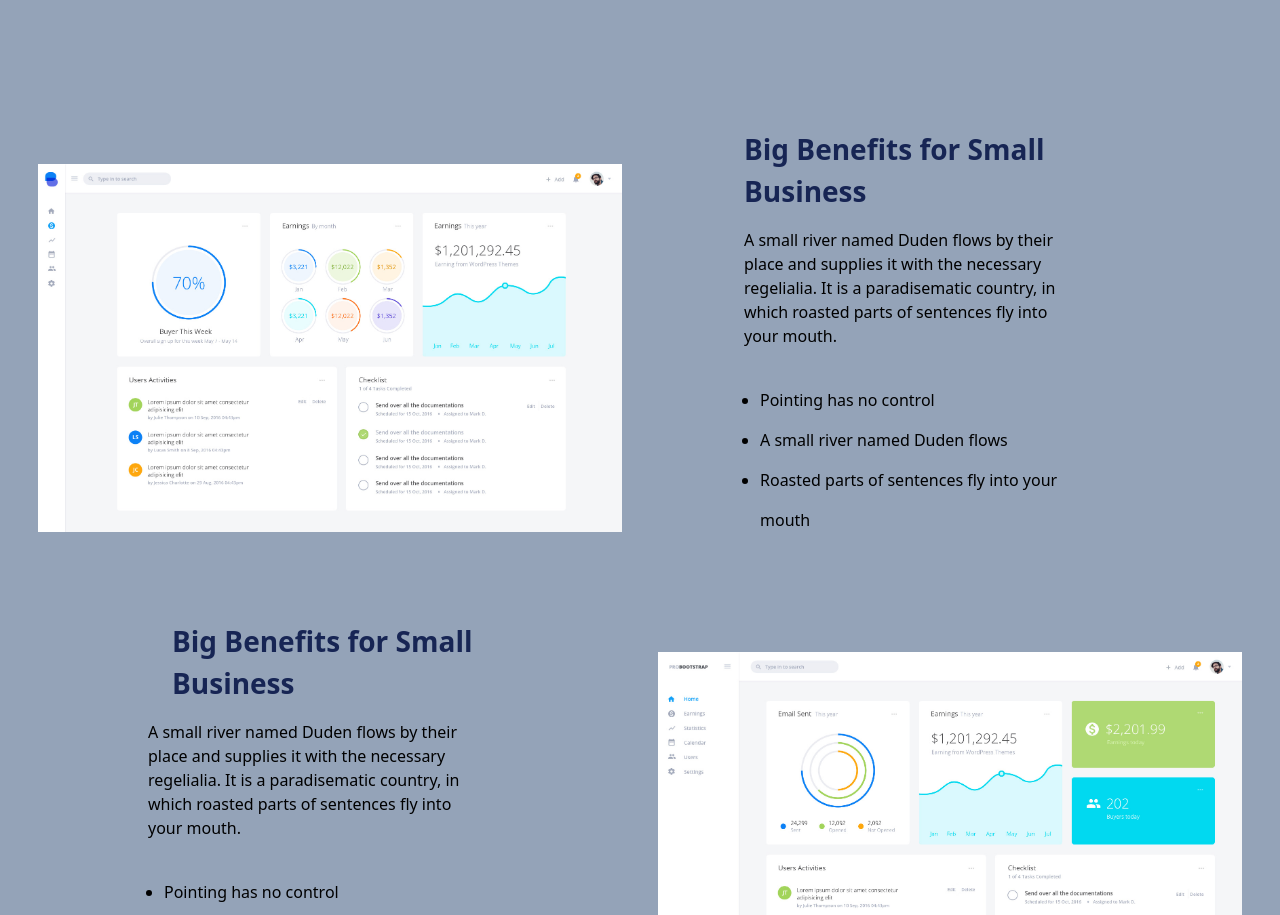
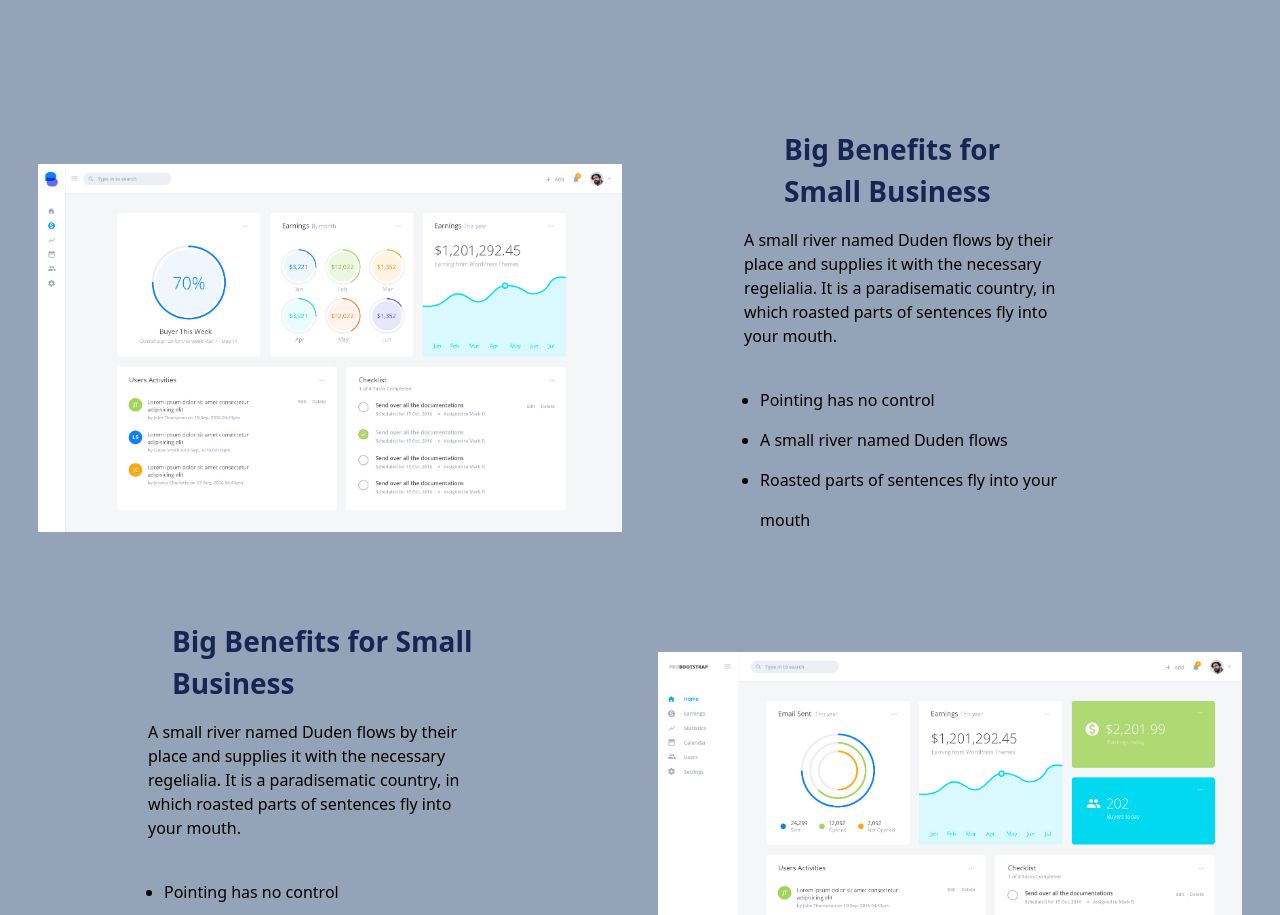
Before and after one commit to Farhanlibra/etproject3final, a React (Vite) app: page / in a window 1280 px wide. Shown: the part 1401-2316 px from the top of the page. Built offline with nearby package versions, Linux system fonts and the light colour scheme.

Commit message:
Update Feature.jsx

```diff
--- a/src/Components/Feature.jsx
+++ b/src/Components/Feature.jsx
@@ -12,7 +12,7 @@ const Feature = () => {
             <img className=' sm:mt-6 ' src='f1.jpg'/>
         </div>
         <div className=' w-[400px] lg:ml-10 sm:ml-6 order-2 lg:order-2'>
-            <h1 className='text-blue-950 font-bold lg:text-[28px] mb-4  sm:text-[14px] lg:ml-16'> Big Benefits for Small Business</h1>
+            <h1 className='text-blue-950 font-bold lg:text-[28px] mb-4  sm:text-[14px] sm:pl-10 lg:ml-16'> Big Benefits for Small Business</h1>
             <p className='lg:ml-16  sm:mt-4 leading-6'>A small river named Duden flows by their place and supplies it with the necessary regelialia. It is a paradisematic country, in which roasted parts of sentences fly into your mouth.</p>
             <ul className='mt-8 ml-20 mb-20 list-disc '>
               <li className='leading-10'>
```
